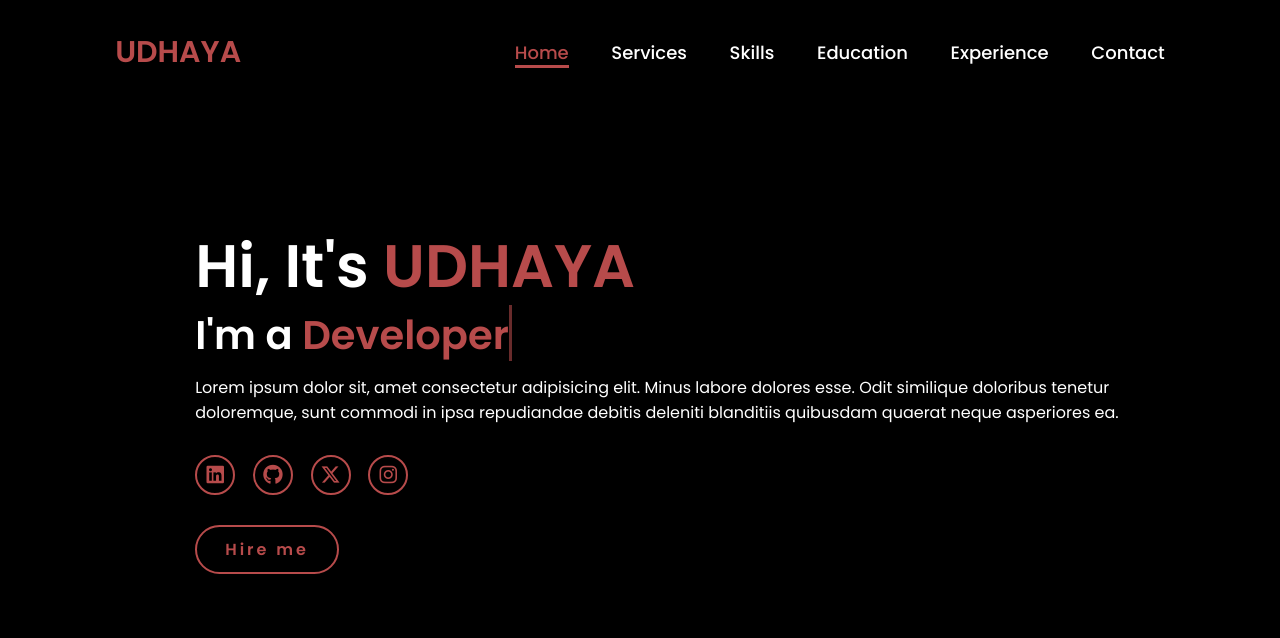
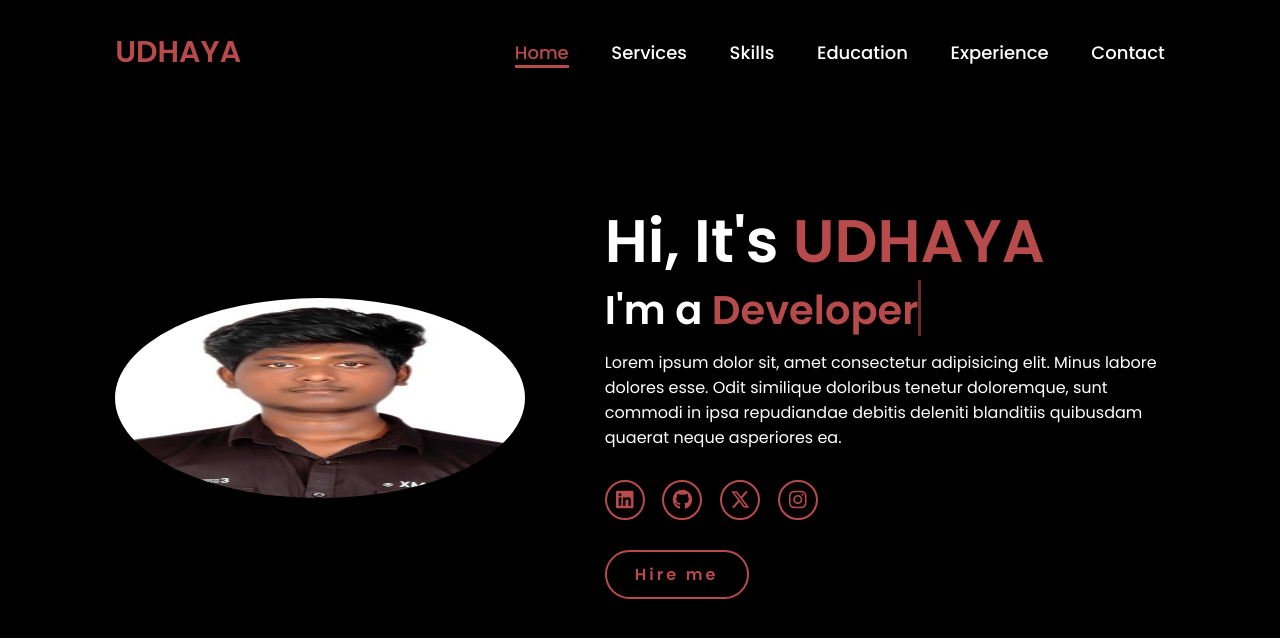
Before and after one commit to Udhaya2007-udhaya/udhaya_portfolio, a plain HTML site: page index.html in a window 1280 px wide. Drawn offline with Linux system fonts and the light colour scheme.

Commit message:
Update index.html

```diff
--- a/index.html
+++ b/index.html
@@ -23,7 +23,7 @@
     </header>
     <section class="home">
         <div class="home-img">
-            <img src="D:\NM port\Raj-priyan-portfolio--main\Raj-priyan-portfolio--main\udhya.jpg" alt="">
+            <img src="udhaya.jpg" alt="" height=200px width=200px>
         </div>
         <div class="home-content">
             <h1>Hi, It's <span>UDHAYA</span></h1>
@@ -39,4 +39,5 @@
         </div>
     </section>
 </body>
+
 </html>
```
